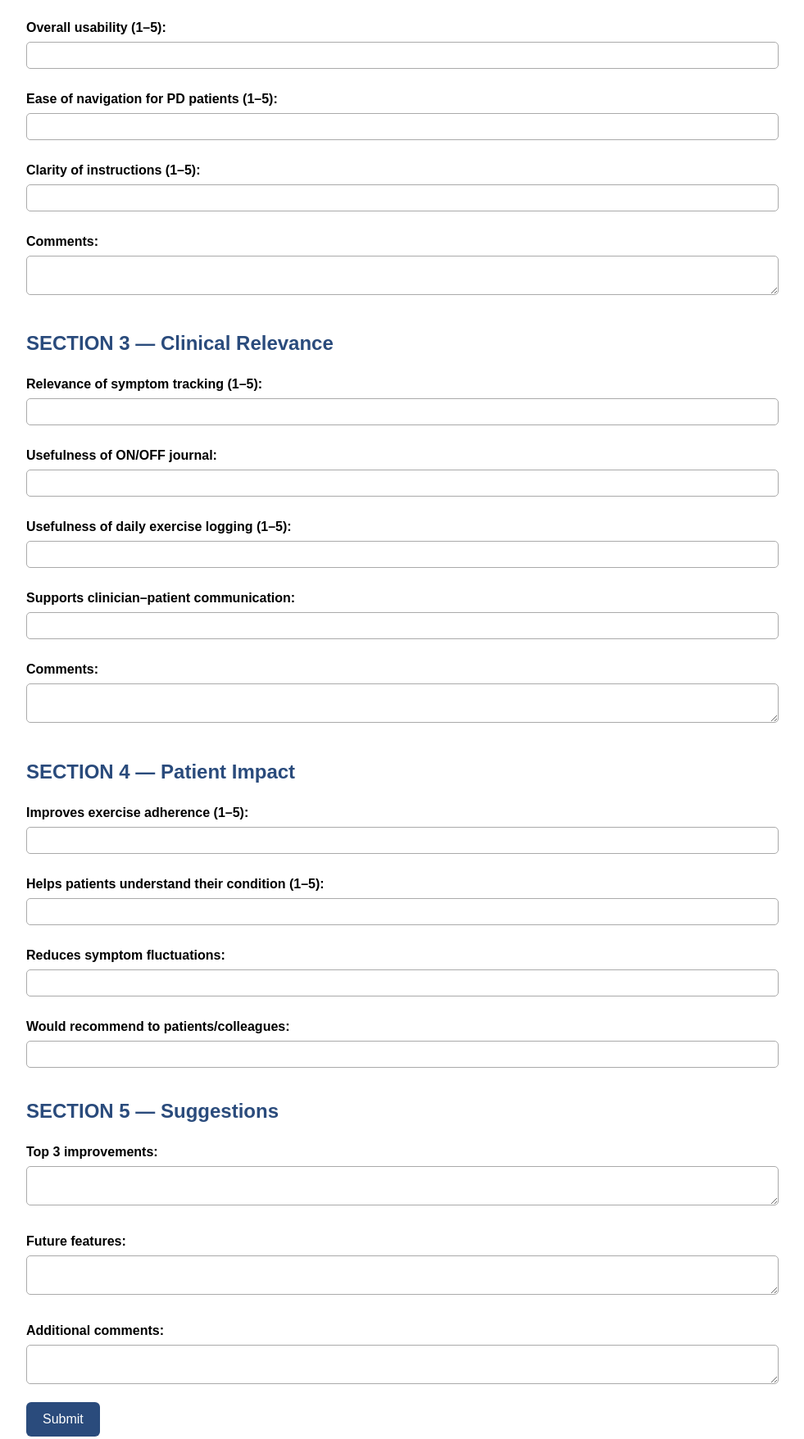
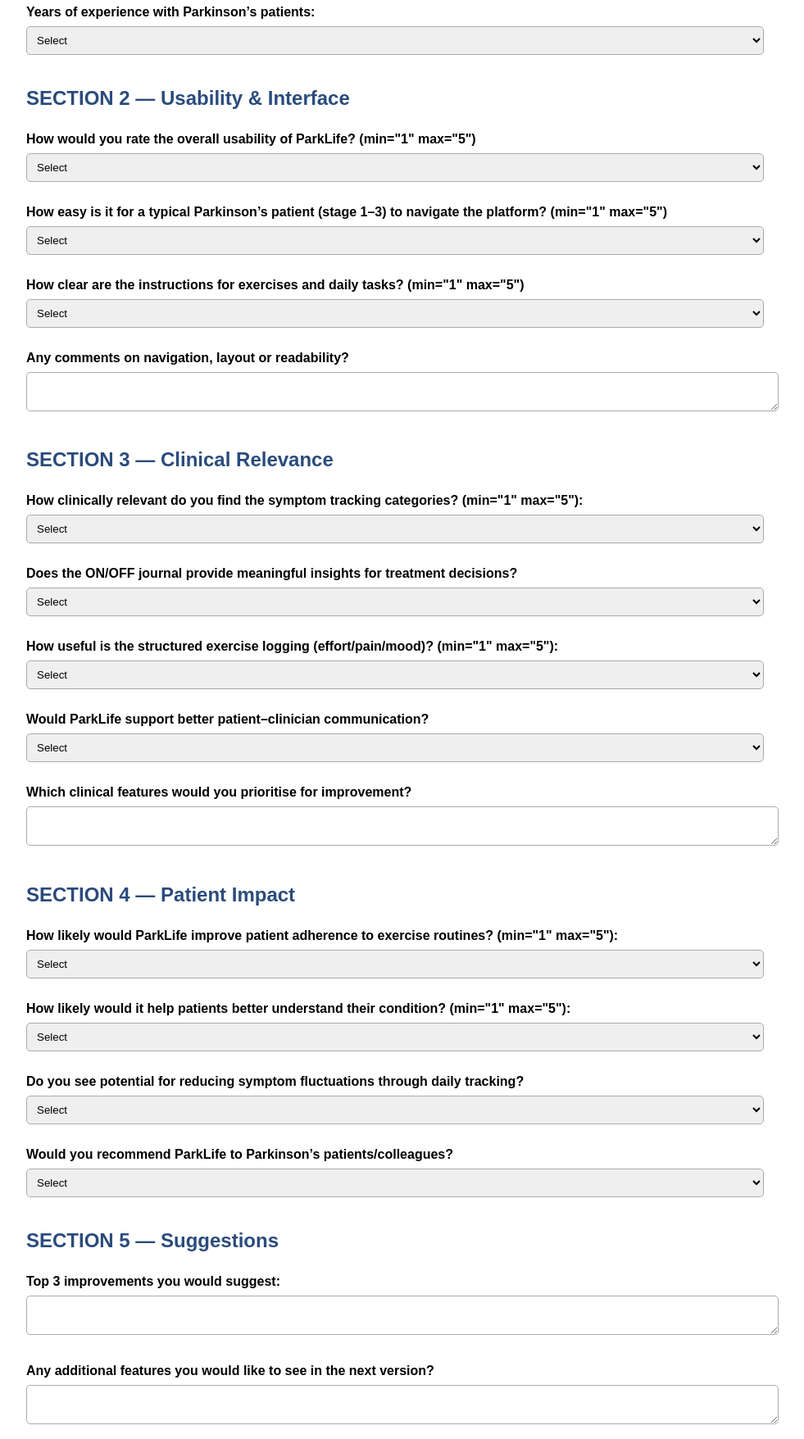
Before and after one commit to parklifeapp01-cmyk/parklife-form, a plain HTML site: page index.html in a window 1280 px wide. Shown: the part 544-2300 px from the top of the page at 82% size, without its empty margins (158-1139 px from the left). Drawn offline with Linux system fonts and the light colour scheme.

Commit message:
Add files via upload

```diff
--- a/index.html
+++ b/index.html
@@ -47,8 +47,10 @@ button:hover {
 
 <h1>ParkLife – Clinical & Patient Usability Evaluation</h1>
 <p>Thank you for participating in the evaluation of ParkLife.
-This questionnaire is intended for clinicians, therapists, researchers and Parkinson's disease advocates.</p>
+This questionnaire is intended for clinicians, therapists, researchers and Parkinson's disease advocates.<br>Your feedback will help improve the clinical relevance, usability, and patient impact of the platform.</br>
+<br>Estimated time: 5–7 minutes</br></p>
 
+<p><br></br></p>
 <form id="evaluationForm">
 
 <!-- SECTION 1 -->
@@ -70,7 +72,7 @@ This questionnaire is intended for clinicians, therapists, researchers and Parki
 <label>Country of practice:</label>
 <input type="text" name="country" required>
 
-<label>Years of experience with PD patients:</label>
+<label>Years of experience with Parkinson’s patients:</label>
 <select name="experience" required>
   <option value="" disabled selected>Select</option>
   <option>0–5</option>
@@ -79,65 +81,142 @@ This questionnaire is intended for clinicians, therapists, researchers and Parki
   <option>20+</option>
 </select>
 
+
 <!-- SECTION 2 -->
 <h2>SECTION 2 — Usability & Interface</h2>
 
-<label>Overall usability (1–5):</label>
-<input type="number" name="usability_overall" min="1" max="5">
+<label>How would you rate the overall usability of ParkLife? (min="1" max="5")</label>
+<select name="usability_overall" required>
+  <option value="" disabled selected>Select</option>
+  <option>5</option>
+  <option>4</option>
+  <option>3</option>
+  <option>2</option>
+  <option>1</option>
+</select>
 
-<label>Ease of navigation for PD patients (1–5):</label>
-<input type="number" name="navigation" min="1" max="5">
+<label>How easy is it for a typical Parkinson’s patient (stage 1–3) to navigate the platform? (min="1" max="5")</label>
+<select name="navigation" required>
+  <option value="" disabled selected>Select</option>
+  <option>5</option>
+  <option>4</option>
+  <option>3</option>
+  <option>2</option>
+  <option>1</option>
+</select>
 
-<label>Clarity of instructions (1–5):</label>
-<input type="number" name="clarity" min="1" max="5">
+<label>How clear are the instructions for exercises and daily tasks? (min="1" max="5")</label>
+<select name="clarity" required>
+  <option value="" disabled selected>Select</option>
+  <option>5</option>
+  <option>4</option>
+  <option>3</option>
+  <option>2</option>
+  <option>1</option>
+</select>
 
-<label>Comments:</label>
+<label>Any comments on navigation, layout or readability?</label>
 <textarea name="ui_comments"></textarea>
+
 
 <!-- SECTION 3 -->
 <h2>SECTION 3 — Clinical Relevance</h2>
 
-<label>Relevance of symptom tracking (1–5):</label>
-<input type="number" name="symptom_tracking" min="1" max="5">
+<label>How clinically relevant do you find the symptom tracking categories? (min="1" max="5"):</label>
+<select name="symptom_tracking" required>
+  <option value="" disabled selected>Select</option>
+  <option>5</option>
+  <option>4</option>
+  <option>3</option>
+  <option>2</option>
+  <option>1</option>
+</select>
 
-<label>Usefulness of ON/OFF journal:</label>
-<input type="text" name="on_off_journal">
+<label>Does the ON/OFF journal provide meaningful insights for treatment decisions?</label>
+<select name="on_off_journal" required>
+  <option value="" disabled selected>Select</option>
+  <option>Yes</option>
+  <option>Somewhat</option>
+  <option>Needs improvement</option>
+  <option>No</option>
+</select>
 
-<label>Usefulness of daily exercise logging (1–5):</label>
-<input type="number" name="exercise_logging" min="1" max="5">
+<label>How useful is the structured exercise logging (effort/pain/mood)? (min="1" max="5"):</label>
+<select name="exercise_logging" required>
+  <option value="" disabled selected>Select</option>
+  <option>5</option>
+  <option>4</option>
+  <option>3</option>
+  <option>2</option>
+  <option>1</option>
+</select>
 
-<label>Supports clinician–patient communication:</label>
-<input type="text" name="communication">
+<label>Would ParkLife support better patient–clinician communication?</label>
+<select name="communication" required>
+  <option value="" disabled selected>Select</option>
+  <option>Yes</option>
+  <option>Maybe</option>
+  <option>Not sure</option>
+  <option>No</option>
+</select>
 
-<label>Comments:</label>
+<label>Which clinical features would you prioritise for improvement?</label>
 <textarea name="clinical_comments"></textarea>
+
 
 <!-- SECTION 4 -->
 <h2>SECTION 4 — Patient Impact</h2>
 
-<label>Improves exercise adherence (1–5):</label>
-<input type="number" name="adherence" min="1" max="5">
+<label>How likely would ParkLife improve patient adherence to exercise routines? (min="1" max="5"):</label>
+<select name="adherence" required>
+  <option value="" disabled selected>Select</option>
+  <option>5</option>
+  <option>4</option>
+  <option>3</option>
+  <option>2</option>
+  <option>1</option>
+</select>
 
-<label>Helps patients understand their condition (1–5):</label>
-<input type="number" name="understanding" min="1" max="5">
+<label>How likely would it help patients better understand their condition? (min="1" max="5"):</label>
+<select name="understanding" required>
+  <option value="" disabled selected>Select</option>
+  <option>5</option>
+  <option>4</option>
+  <option>3</option>
+  <option>2</option>
+  <option>1</option>
+</select>
 
-<label>Reduces symptom fluctuations:</label>
-<input type="text" name="fluctuations">
+<label>Do you see potential for reducing symptom fluctuations through daily tracking?</label>
+<select name="fluctuations" required>
+  <option value="" disabled selected>Select</option>
+  <option>Yes</option>
+  <option>Maybe</option>
+  <option>Not significantly</option>
+</select>
 
-<label>Would recommend to patients/colleagues:</label>
-<input type="text" name="recommend">
+<label>Would you recommend ParkLife to Parkinson’s patients/colleagues?</label>
+<select name="recommend" required>
+  <option value="" disabled selected>Select</option>
+  <option>Yes</option>
+  <option>Maybe</option>
+  <option>Only with improvements</option>
+  <option>No</option>
+</select>
+
 
 <!-- SECTION 5 -->
 <h2>SECTION 5 — Suggestions</h2>
 
-<label>Top 3 improvements:</label>
+<label>Top 3 improvements you would suggest:</label>
 <textarea name="improvements"></textarea>
 
-<label>Future features:</label>
+<label>Any additional features you would like to see in the next version?</label>
 <textarea name="future_features"></textarea>
 
-<label>Additional comments:</label>
+<label>Overall comments / suggestions:</label>
 <textarea name="comments"></textarea>
+
 
 <button type="submit">Submit</button>
 
```
